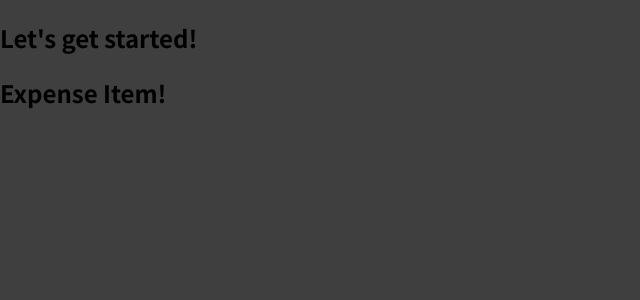
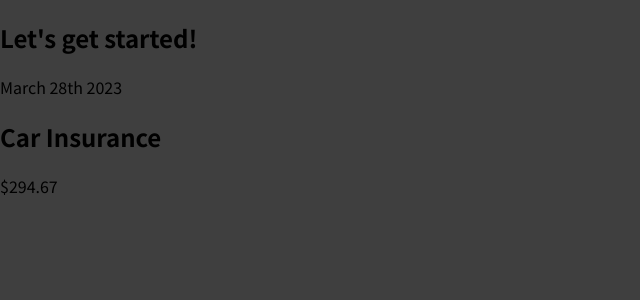
Before and after one commit to stge35/study_react, a React (Create React App) app: page / in a window 1280 px wide. Shown: the top 300 px of the page, without its empty margins (0-640 px from the left). Built offline with nearby package versions, Linux system fonts and the light colour scheme.

Commit message:
Add: more complicated component

```diff
--- a/src/components/ExpenseItem.js
+++ b/src/components/ExpenseItem.js
@@ -1,5 +1,11 @@
 function ExpenseItem() {
-    return <h2>Expense Item!</h2>
+    return (
+        <div>
+            <div>March 28th 2023</div>
+            <h2>Car Insurance</h2>
+            <div>$294.67</div>
+        </div>
+    );
 }
 
 export default ExpenseItem;
```
